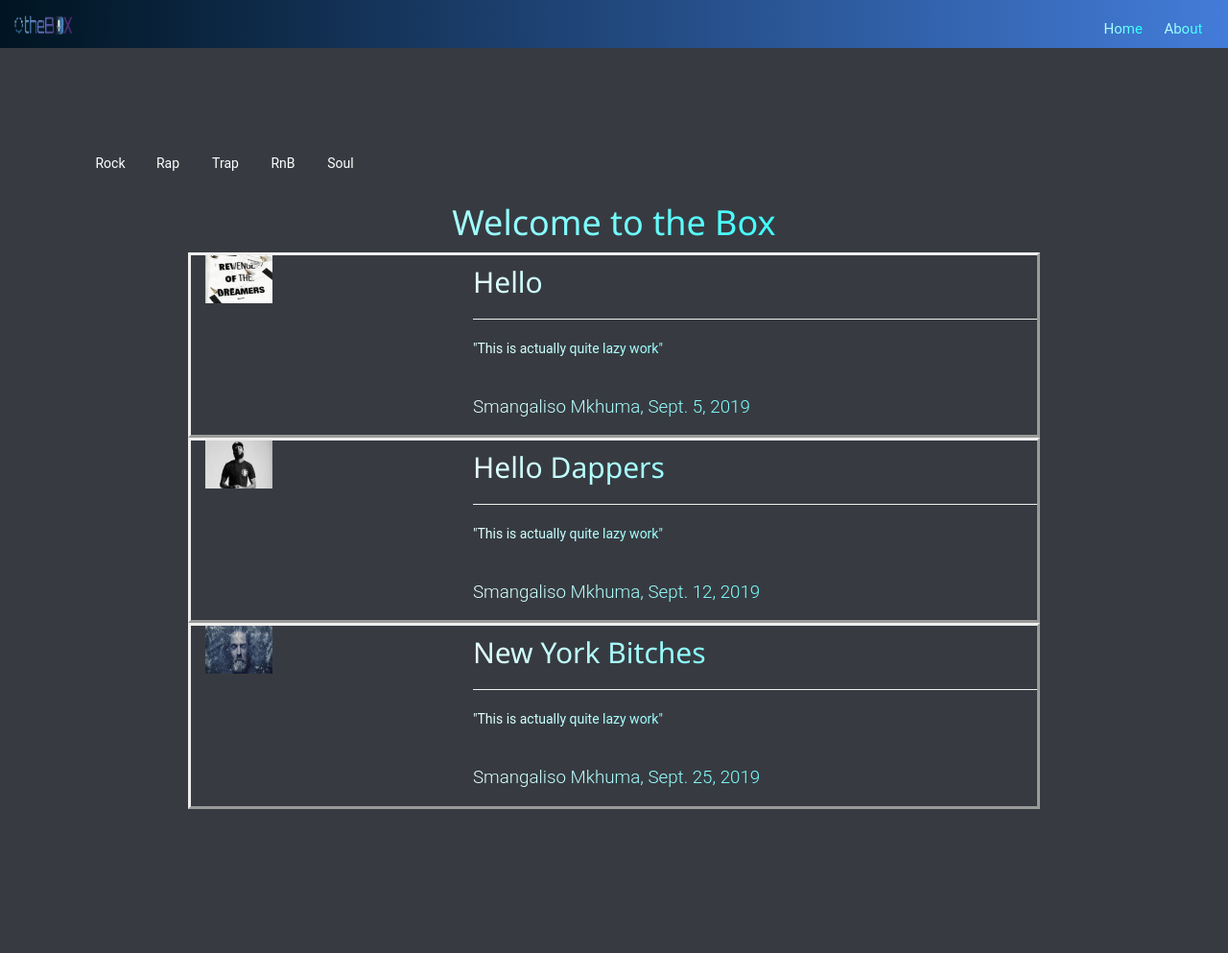
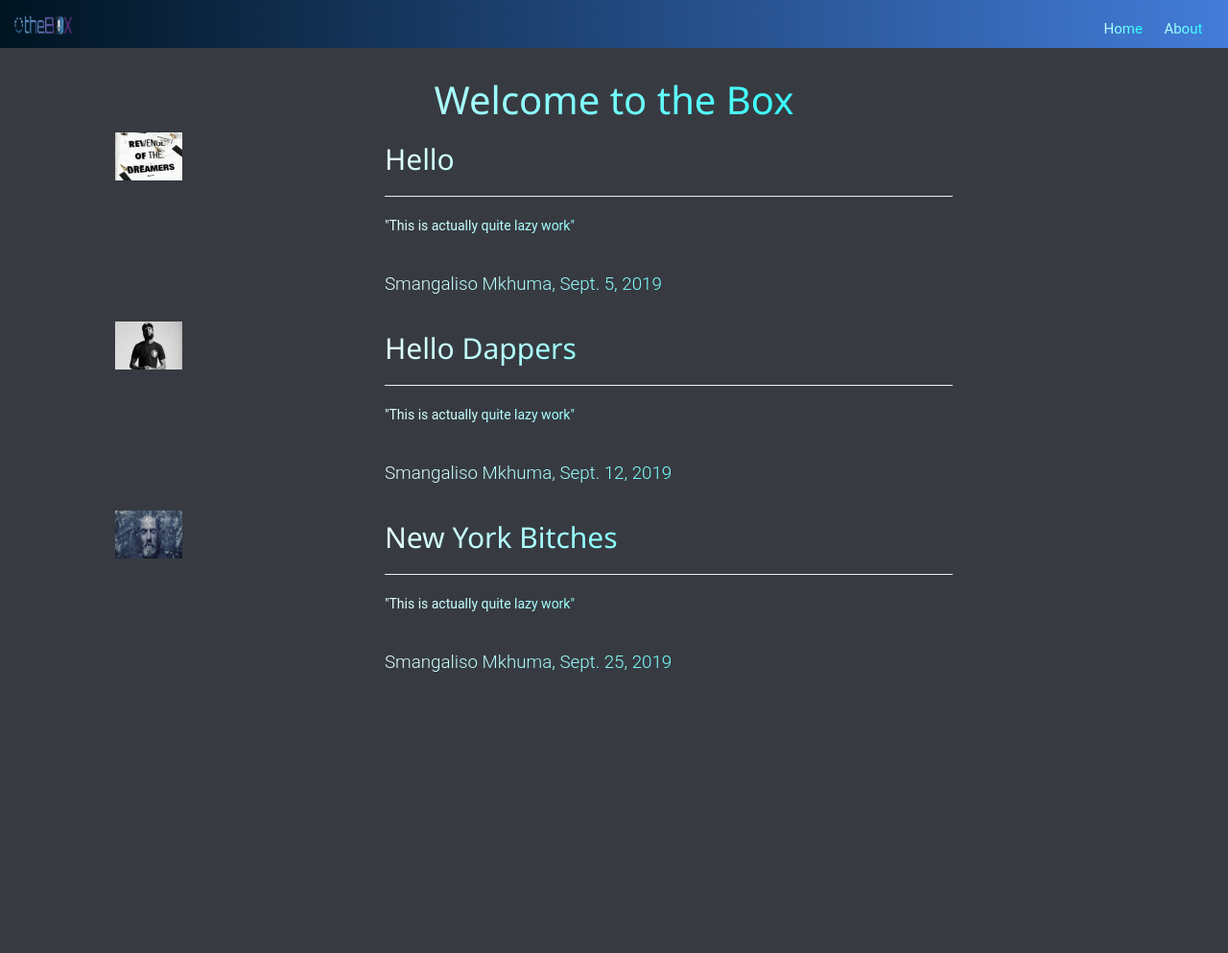
Before and after one commit to Smangaliso007/Blogger, a Django app: page / in a window 1280 px wide. Shown: the whole page at 96% size. After the commit the page ends 700 px from the top, so only its background shows below. Run offline with Django 3.2, Linux system fonts and the light colour scheme; data comes from the database, SQL or seed files in the repository; some libraries are stand-ins or nearby versions.

Commit message:
CSS SOrt #2

```diff
--- a/blog/static/css/box-blog.css
+++ b/blog/static/css/box-blog.css
@@ -10,21 +10,21 @@
 
 }
 
-#welcome_container > .row {
+#genre_span {
     width: 60%;
     margin: auto;
+    background-color: 2, 41, 95;
 }
 
 #content_container > .row {
   width: 80%;
-  margin: auto;
-  background-color: 2, 41, 95;
-  border: outset;
+  margin-left: 20px;
+  padding-bottom: 10px;
 }
 
 span {
-    width: 50px;
-    height: 30px;
+    width: 100px;
+    height: 50px;
     margin: 10px 5px 10px 5px;
     text: center;
     color: white;
@@ -58,11 +58,19 @@
 
 }
 
-h1, h2 {
+h1 {
+    font-size: 40px;
     background: linear-gradient(to right, #E5FFFF, #00FFFF);
     background: -webkit-linear-gradient(to right, #E5FFFF, #00FFFF);
     -webkit-background-clip: text;
     -webkit-text-fill-color: transparent;
+}
+
+h2 {
+  background: linear-gradient(to right, #E5FFFF, #00FFFF);
+  background: -webkit-linear-gradient(to right, #E5FFFF, #00FFFF);
+  -webkit-background-clip: text;
+  -webkit-text-fill-color: transparent;
 }
 
 p {
--- a/blog/templates/blog/base.html
+++ b/blog/templates/blog/base.html
@@ -49,12 +49,12 @@
             </div>
         </div>
     </nav>
-    <section id="display">
+    <section id="display" style="padding: 0;">
       <div class="container" id="welcome_container">
           <!-- Welcome Tag -->
           <div class="container text-center" id="welcome" style="background-color: 43, 103, 186;">
             <!-- Genres List of Span Links to Articles By Genre -->
-            <div class="row">
+            <div class="row" id="genre_span">
               {% for type in Genres %}
                 <span> {{ type.name }}</span>    <!-- Need to include Static Urls to Genre Generated Articles -->
               {% endfor %}
```
Also changed, not shown: blog/templates/blog/index.html (line endings or trailing spaces).
